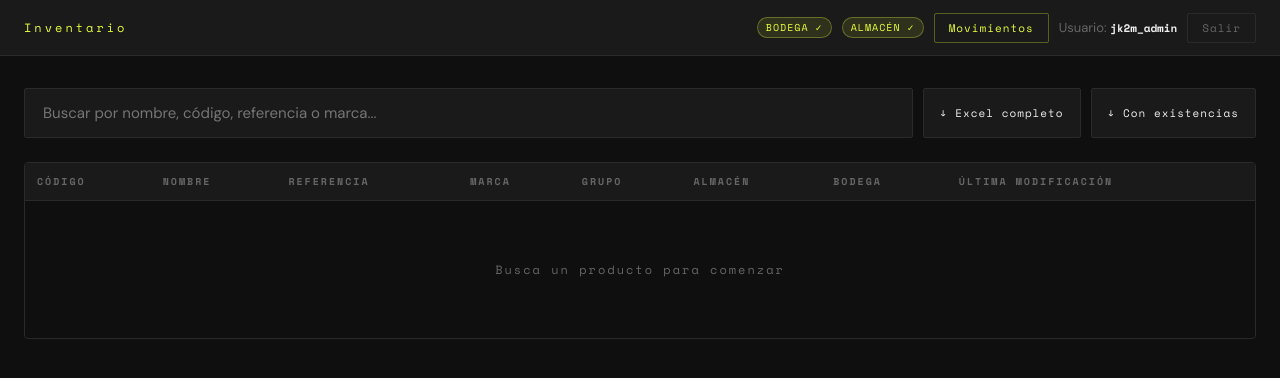
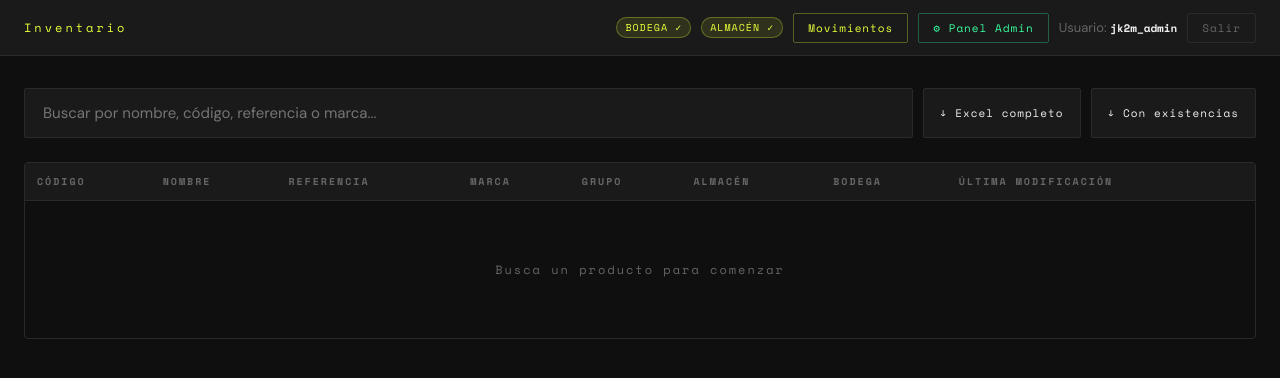
Before and after one commit to snake1515/hidden-inventory, a Flask app: page / in a window 1280 px wide. Shown: the top 378 px of the page. Run offline with Flask 3, Linux system fonts and the light colour scheme; the visitor is signed in with stand-in values (Sample User, id 1).

Commit message:
Update index.html

```diff
--- a/templates/index.html
+++ b/templates/index.html
@@ -99,6 +99,9 @@
     {% if puede_editar_almacen %}<span class="badge badge-on">ALMACÉN ✓</span>{% endif %}
     {% if puede_ver_movimientos %}
     <a class="btn-logout" href="/movimientos" style="border-color:rgba(232,255,58,.3);color:var(--accent)">Movimientos</a>
+    {% endif %}
+    {% if es_admin %}
+    <a class="btn-logout" href="/admin" style="border-color:rgba(58,255,160,.3);color:var(--success)">⚙ Panel Admin</a>
     {% endif %}
     <span>Usuario: <strong>{{ usuario }}</strong></span>
     <a class="btn-logout" href="/logout">Salir</a>
```
